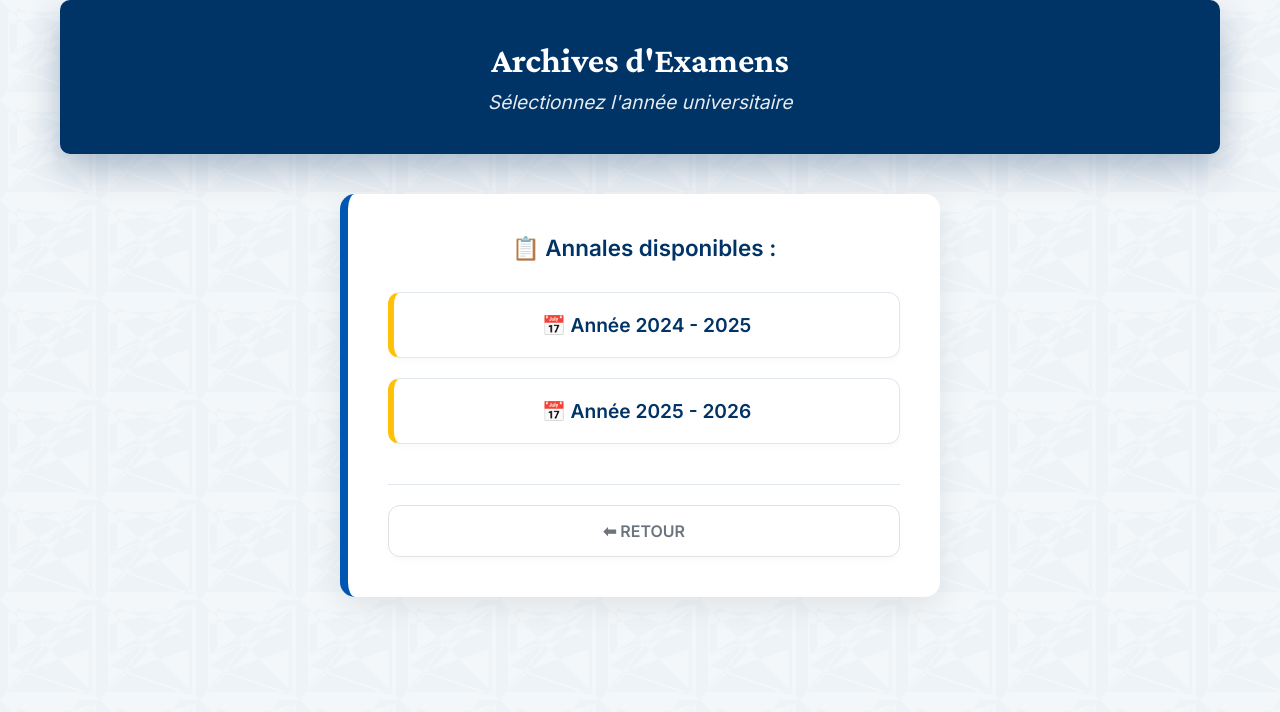
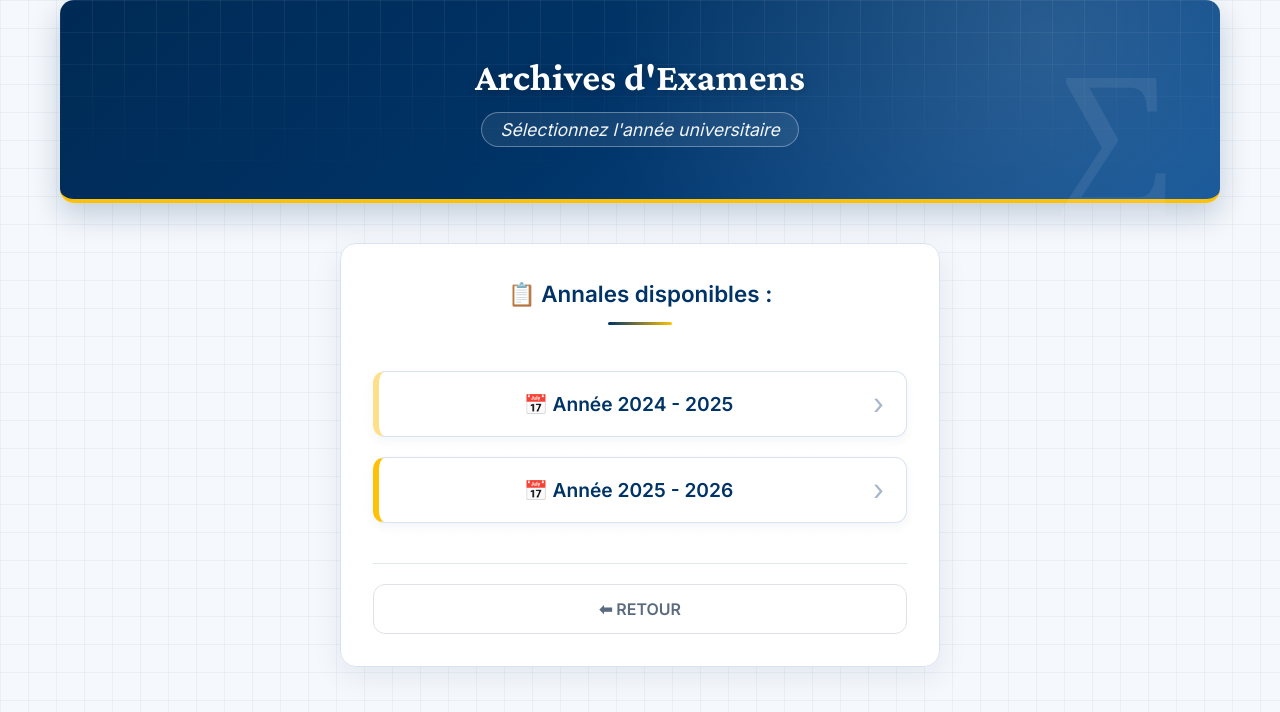
Before and after one commit to mahmoudmath/mahmoudmath.github.io, a Jekyll site: the page choix-annee-examens.html, which Jekyll copies as it is, in a window 1280 px wide. Shown: the top 712 px of the page. Built offline with Jekyll 4.4.1, drawn with Linux system fonts in a browser that asks for light colours.

Commit message:
Update choix-annee-examens.html

```diff
--- a/choix-annee-examens.html
+++ b/choix-annee-examens.html
@@ -14,93 +14,231 @@
     <link rel="stylesheet" href="style.css">
     <link href="https://unpkg.com/aos@2.3.1/dist/aos.css" rel="stylesheet">
     <style>
-    /* ===== STYLE LOCAL - PAGE CHOIX EXAMENS ===== */
+    /* ===== STYLE LOCAL - PAGE CHOIX EXAMENS (décor amélioré) ===== */
 
-    /* EN-TÊTE BLEU + BLANC (homogène) */
+    :root {
+        --bleu: #003366;
+        --bleu-clair: #0b4f94;
+        --bleu-pale: #eaf2fb;
+        --or: #c9a227;
+        --jaune: #ffc107;
+        --texte-doux: #5b6b7f;
+        --bordure: #d9e3ef;
+    }
+
+    /* FOND : papier quadrillé très discret */
+    body {
+        background-color: #f5f8fc;
+        background-image:
+            linear-gradient(rgba(0,51,102,0.045) 1px, transparent 1px),
+            linear-gradient(90deg, rgba(0,51,102,0.045) 1px, transparent 1px);
+        background-size: 28px 28px;
+    }
+
+    /* EN-TÊTE : dégradé bleu, quadrillage et filet doré */
     .professor-header {
-        background: #003366;
-        padding: 40px 20px;
-        border-radius: 10px;
+        position: relative;
+        overflow: hidden;
+        background:
+            radial-gradient(circle at 85% 20%, rgba(255,255,255,0.14), transparent 45%),
+            linear-gradient(135deg, #002a55 0%, var(--bleu) 45%, var(--bleu-clair) 100%);
+        padding: 56px 20px 52px;
+        border-radius: 14px;
         margin-bottom: 30px;
         text-align: center;
+        border-bottom: 4px solid var(--jaune);
+        box-shadow: 0 12px 30px rgba(0,51,102,0.22);
+    }
+
+    .professor-header::before {
+        content: "";
+        position: absolute;
+        inset: 0;
+        background-image:
+            linear-gradient(rgba(255,255,255,0.07) 1px, transparent 1px),
+            linear-gradient(90deg, rgba(255,255,255,0.07) 1px, transparent 1px);
+        background-size: 32px 32px;
+        -webkit-mask-image: linear-gradient(180deg, rgba(0,0,0,0.9), transparent 90%);
+        mask-image: linear-gradient(180deg, rgba(0,0,0,0.9), transparent 90%);
+        pointer-events: none;
+    }
+
+    /* Symbole mathématique en filigrane */
+    .professor-header::after {
+        content: "Σ";
+        position: absolute;
+        right: 4%;
+        bottom: -38px;
+        font-family: Georgia, "Times New Roman", serif;
+        font-size: 12rem;
+        line-height: 1;
+        color: rgba(255,255,255,0.08);
+        pointer-events: none;
+    }
+
+    .header-content {
+        position: relative;
+        z-index: 1;
     }
 
     .professor-name {
         color: white !important;
-        font-size: 2.2rem;
+        font-size: 2.4rem;
         font-weight: 700;
-        margin-bottom: 10px;
+        letter-spacing: 0.3px;
+        margin-bottom: 14px;
+        text-shadow: 0 2px 10px rgba(0,0,0,0.25);
     }
 
     .professor-title {
+        display: inline-block;
         color: white !important;
-        font-size: 1.2rem;
+        font-size: 1.1rem;
         font-style: italic;
-        opacity: 0.9;
+        opacity: 0.95;
+        padding: 6px 18px;
+        border: 1px solid rgba(255,255,255,0.35);
+        border-radius: 999px;
+        background: rgba(255,255,255,0.08);
+    }
+
+    /* BLOC DE PRÉSENTATION : panneau blanc */
+    .presentation {
+        background: rgba(255,255,255,0.92);
+        padding: 36px 32px 32px;
+        border-radius: 16px;
+        border: 1px solid var(--bordure);
+        box-shadow: 0 10px 30px rgba(0,51,102,0.08);
     }
 
     /* TITRE "Annales disponibles" */
     h3 {
-        color: #003366;
+        color: var(--bleu);
         font-size: 1.4rem;
         font-weight: 600;
         margin-bottom: 30px;
+        padding-bottom: 16px;
+        position: relative;
     }
 
-    /* BOUTONS ANNÉES - CARTES BLANCHES */
+    h3::after {
+        content: "";
+        display: block;
+        width: 64px;
+        height: 3px;
+        margin: 14px auto 0;
+        border-radius: 3px;
+        background: linear-gradient(90deg, var(--bleu), var(--jaune));
+    }
+
+    /* BOUTONS ANNÉES - CARTES AVEC BARRE LATÉRALE */
     .nav-card {
+        position: relative;
         display: block;
         background: white;
-        color: #003366;
-        padding: 20px 25px;
+        color: var(--bleu);
+        padding: 20px 56px 20px 28px;
         border-radius: 12px;
         text-decoration: none;
         font-size: 1.2rem;
         font-weight: 600;
-        border: 1px solid #e0e7ef;
-        box-shadow: 0 4px 6px rgba(0,0,0,0.02);
+        border: 1px solid var(--bordure);
+        box-shadow: 0 4px 10px rgba(0,51,102,0.05);
+        transition: all 0.3s ease;
+    }
+
+    /* Chevron à droite */
+    .nav-card::after {
+        content: "›";
+        position: absolute;
+        right: 22px;
+        top: 50%;
+        transform: translateY(-52%);
+        font-size: 1.8rem;
+        font-weight: 400;
+        color: var(--bleu);
+        opacity: 0.35;
         transition: all 0.3s ease;
     }
 
     .nav-card:hover {
-        background: #f0f7ff;
-        border-color: #003366;
+        background: #fffbea;
+        border-color: var(--bleu);
         transform: translateY(-3px);
-        box-shadow: 0 8px 15px rgba(0,51,102,0.1);
+        box-shadow: 0 12px 22px rgba(0,51,102,0.14);
     }
 
-    /* BOUTONS EXAMENS - Accent jaune */
+    .nav-card:hover::after {
+        opacity: 1;
+        right: 16px;
+    }
+
+    .nav-card:focus-visible {
+        outline: 3px solid var(--jaune);
+        outline-offset: 3px;
+    }
+
+    /* BOUTONS EXAMENS - Accent jaune (une teinte par année) */
     .nav-card[href*="examens"] {
-        border-left: 6px solid #ffc107;
+        border-left: 6px solid var(--jaune);
+    }
+
+    .nav-card[href*="examens-24-25"] {
+        border-left-color: #ffe08a;
+    }
+
+    .nav-card[href*="examens-25-26"] {
+        border-left-color: var(--jaune);
     }
 
     .nav-card[href*="examens"]:hover {
-        border-left-color: #ffc107;
+        border-left-color: var(--jaune);
     }
 
     /* BOUTON RETOUR (plus discret) */
     .nav-card[href*="pedagogie"] {
-        color: #6c757d;
+        color: var(--texte-doux);
         border-color: #dee2e6;
         border-left: 1px solid #dee2e6;
+        background: transparent;
+        box-shadow: none;
         font-size: 1rem;
-        padding: 15px 25px;
+        padding: 14px 25px;
+    }
+
+    .nav-card[href*="pedagogie"]::after {
+        content: none;
     }
 
     .nav-card[href*="pedagogie"]:hover {
         background: #f8f9fa;
         border-color: #6c757d;
+        border-left-color: #6c757d;
         color: #495057;
+        box-shadow: 0 4px 10px rgba(0,0,0,0.06);
     }
 
     /* RESPONSIVE */
     @media (max-width: 768px) {
+        .professor-header {
+            padding: 40px 16px 38px;
+        }
+
+        .professor-header::after {
+            font-size: 8rem;
+            bottom: -24px;
+        }
+
         .professor-name {
             font-size: 1.8rem;
         }
 
         .professor-title {
-            font-size: 1rem;
+            font-size: 0.95rem;
+        }
+
+        .presentation {
+            padding: 26px 18px 22px;
         }
 
         h3 {
@@ -108,9 +246,14 @@
         }
 
         .nav-card {
-            padding: 16px 20px;
+            padding: 16px 48px 16px 20px;
             font-size: 1.1rem;
         }
+    }
+
+    @media (prefers-reduced-motion: reduce) {
+        .nav-card, .nav-card::after { transition: none; }
+        .nav-card:hover { transform: none; }
     }
     </style>
 </head>
```
